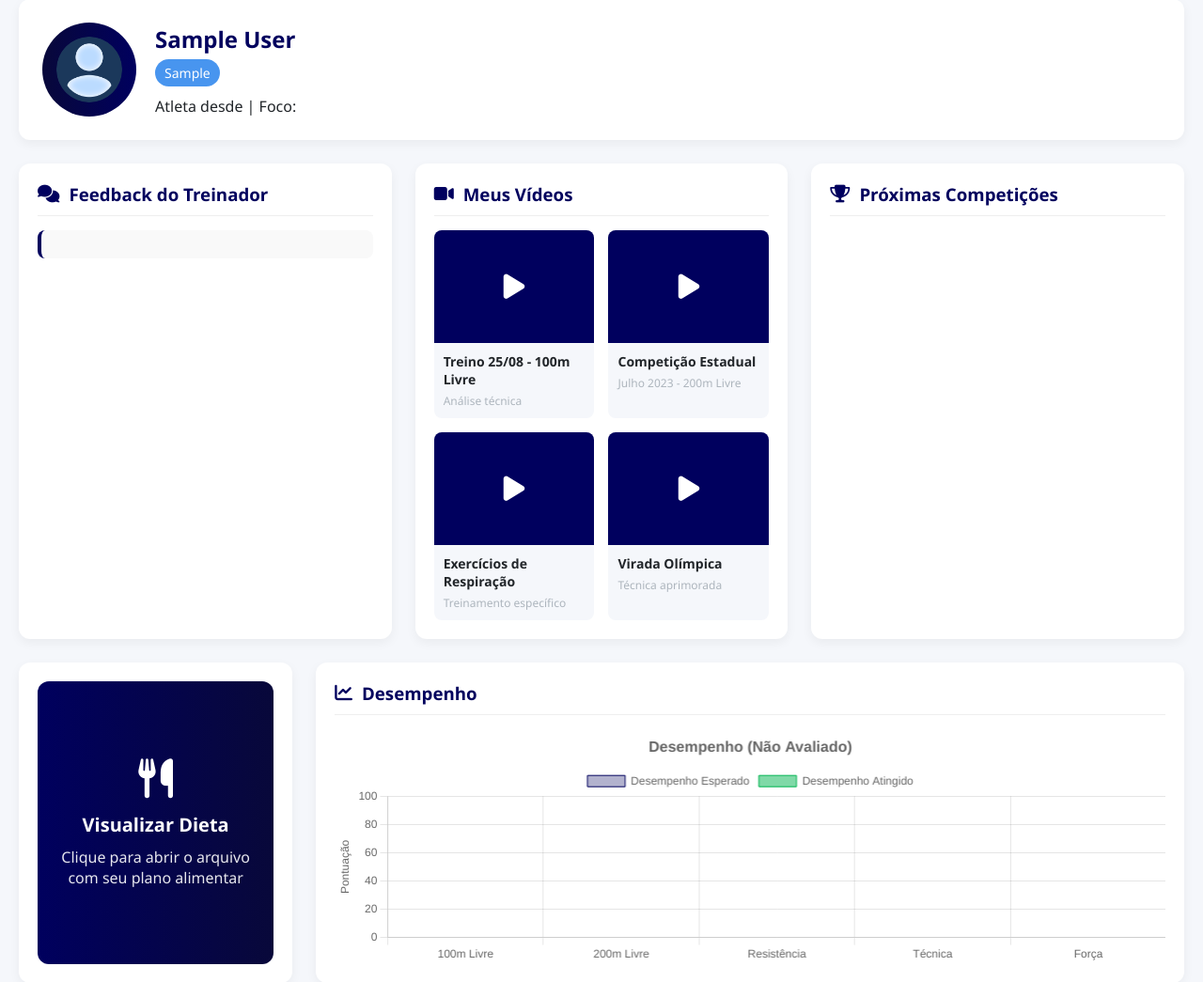
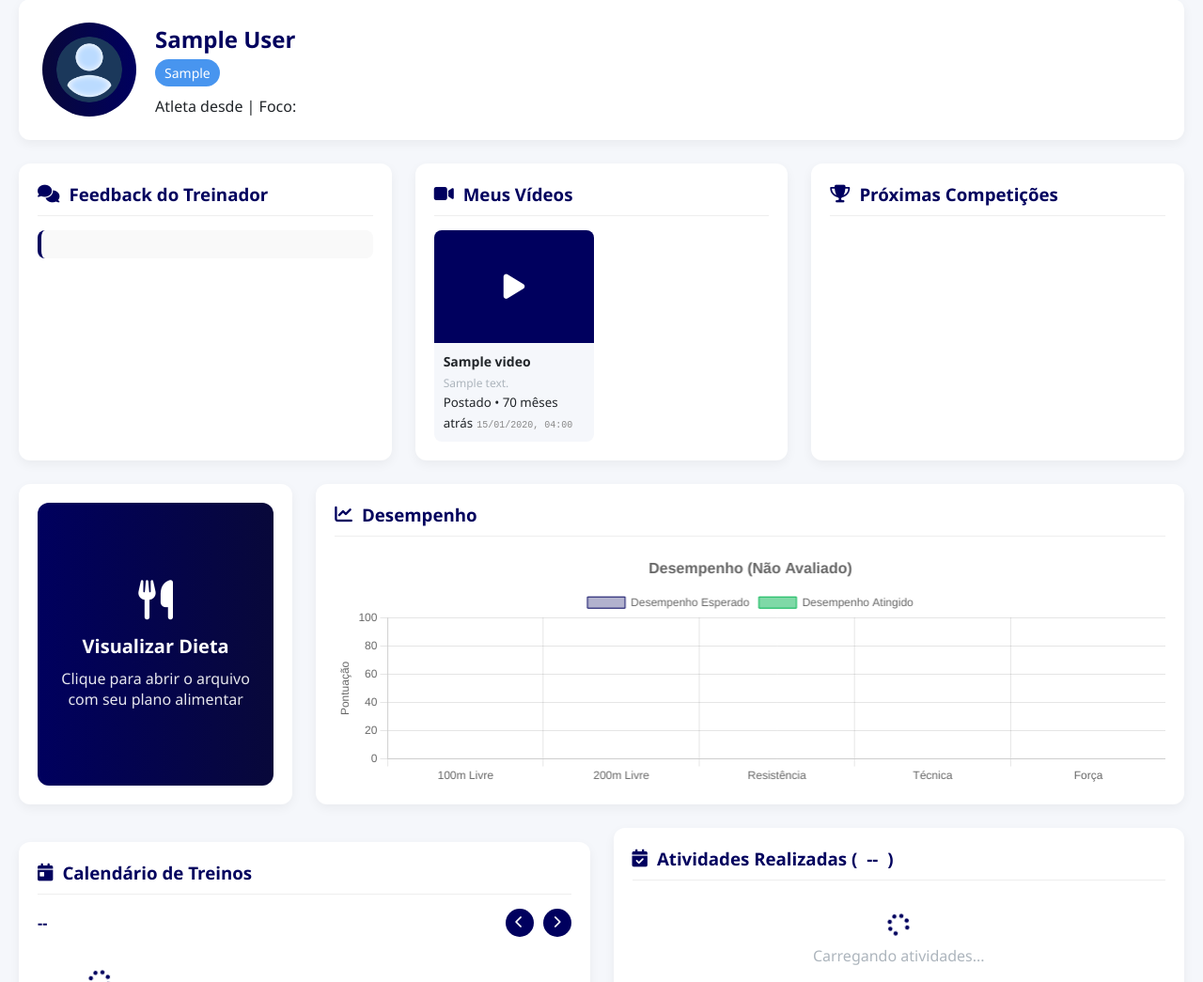
Before and after one commit to DevLucxs/Instituto-Franciscani, a FastAPI app: page /aluno/dashboard/1 in a window 1280 px wide. Shown: the part 91-1136 px from the top of the page at 94% size. Run offline with FastAPI, Linux system fonts and the light colour scheme; tables that the repository leaves empty hold one stand-in row (values such as "Sample post"); parts of the project's set-up code (start-up, migrations or seed data) failed here and were passed over; some libraries are stand-ins or nearby versions.

Commit message:
Vídeos retornando para alunos

```diff
--- a/back/front/templates/pages_aluno/dashboard.html
+++ b/back/front/templates/pages_aluno/dashboard.html
@@ -1792,15 +1792,21 @@
         async function carregarVideosDoAtleta() {
     try {
         const token = localStorage.getItem('jwt_token');
-                const baseURL = window.location.protocol === 'file:' ? 'http://localhost:5000' : '';
-
-                // Determinar ID do atleta logado
-                const usuarioInfo = JSON.parse(localStorage.getItem('usuario_info') || '{}');
-                const atletaId = 1; // Ana Mendonça tem atleta_id = 1
+        const baseURL = window.location.origin; // Correção simples de URL
+
+        // Pega o ID do atleta DIRETAMENTE DA URL
+        const { atletaId } = getParametrosDaURL();
+
+        if (!atletaId || isNaN(parseInt(atletaId))) {
+            console.warn("⚠️ ID do atleta na URL é inválido. Vídeos não serão carregados.");
+            atualizarListaVideos([]); // Mostra a mensagem de "Nenhum vídeo"
+            return;
+        }
 
         console.log('🎥 [VÍDEOS] Carregando vídeos para atleta:', atletaId);
 
-                const response = await fetch(`${baseURL}/api/atletas/${atletaId}/videos`, {
+        // Chama a rota correta da API
+        const response = await fetch(`${baseURL}/api/alunos/${atletaId}/videos`, {
             method: 'GET',
             headers: {
                 'Authorization': `Bearer ${token}`,
@@ -1819,10 +1825,12 @@
             atualizarListaVideos(data.videos);
         } else {
             console.error('❌ [VÍDEOS] Erro na API:', data.erro);
+            atualizarListaVideos([]); // Mostra a mensagem de "Nenhum vídeo"
         }
 
     } catch (error) {
         console.error('❌ [VÍDEOS] Erro ao carregar vídeos:', error);
+        atualizarListaVideos([]); // Mostra a mensagem de "Nenhum vídeo"
     }
 }
 
@@ -1869,6 +1877,8 @@
     const tempoRelativo = calcularTempoRelativo(dataUpload);
     const dataHoraCompleta = formatarDataHoraCompleta(dataUpload);
 
+    // AQUI ESTÁ A CORREÇÃO:
+    // Colocando o HTML da thumbnail de volta
     videoDiv.innerHTML = `
         <div class="video-thumbnail">
             <i class="fas fa-play"></i>
@@ -1876,7 +1886,7 @@
         <div class="video-info">
             <h4>${video.titulo}</h4>
             <p>${video.descricao || 'Vídeo de treinamento'}</p>
-                        <small>Postado por ${video.treinador_nome} • ${tempoRelativo}</small>
+            <small>Postado • ${tempoRelativo}</small>
             <small class="video-datetime">${dataHoraCompleta}</small>
         </div>
     `;
@@ -1966,21 +1976,17 @@
         return;
     }
 
-            // Verificar se a URL do vídeo é válida
+    // Verificar se a URL do vídeo é válida (ISSO DEVE VIR ANTES de usar a URL)
     if (!video.url_video || video.url_video.trim() === '') {
         console.error('❌ [VÍDEO] URL do vídeo inválida:', video.url_video);
         alert('Erro: URL do vídeo não disponível');
         return;
     }
 
-            console.log('🎥 [VÍDEO] Configurando vídeo com URL:', video.url_video);
-
-            // Construir URL correta para arquivos locais
-            let videoUrl = video.url_video;
-            if (video.url_video.startsWith('/uploads/')) {
-                // Para arquivos locais, usar a rota do Flask
-                videoUrl = `http://localhost:5000${video.url_video}`;
-            }
+    // 1. CONSTRUIR A URL CORRETA (USANDO A ORIGEM ATUAL)
+    const videoUrl = window.location.origin + video.url_video;
+
+    // 2. REMOVEMOS O BLOCO DE CÓDIGO ANTIGO QUE USAVA "localhost:5000"
 
     console.log('🎥 [VÍDEO] URL final do vídeo:', videoUrl);
 
@@ -2016,12 +2022,12 @@
     videoTitle.textContent = video.titulo;
     videoDescription.textContent = video.descricao || 'Sem descrição disponível';
     videoDate.textContent = `${tempoRelativo} (${dataHoraCompleta})`;
-            videoAthlete.textContent = `Postado por ${video.treinador_nome}`;
+    videoAthlete.textContent = `Postado pelo seu treinador`;
 
     console.log('🎥 [VÍDEO] Abrindo modal...');
 
     // Abrir o modal
-            document.getElementById('videoViewModal').style.display = 'block';
+    document.getElementById('videoViewModal').style.display = 'flex';
 }
 
         // Função para fechar o modal de visualização de vídeo
--- a/back/main.py
+++ b/back/main.py
@@ -957,6 +957,44 @@ async def update_evento(evento_id: int, evento_data: EventoCreate, db: Session =
         db.rollback()
         raise HTTPException(status_code=500, detail=f"Erro ao atualizar evento: {str(e)}")
 
+#ROTA PARA RETORNAR VÍDEOS DE UM ALUNO ESPECÍFICO
+@app.get("/api/alunos/{aluno_id}/videos")
+async def get_videos_for_aluno(aluno_id: int, db: Session = Depends(get_db)):
+    try:
+        # 1. Faz a query filtrando pelo ID do aluno
+        videos = db.query(models.Video)\
+                   .filter(models.Video.aluno_id == aluno_id)\
+                   .order_by(models.Video.data_upload.desc())\
+                   .all()
+
+        videos_list = []
+        for v in videos:
+            # 2. (Lógica de limpeza de path que você já usa)
+            url_video_path = v.filepath
+            if url_video_path:
+                url_video_path = url_video_path.replace("\\", "/")
+                if url_video_path.startswith("./"):
+                    url_video_path = url_video_path[1:]
+
+            # 3. Monta a lista de vídeos
+            videos_list.append({
+                "id": v.id,
+                "titulo": v.titulo,
+                "descricao": v.descricao,
+                "url_video": v.filepath, # Sua função JS de visualização já trata o caminho
+                "data_upload": v.data_upload.isoformat(),
+                "atleta_id": v.aluno_id,
+
+                # NOTA: O seu modelo 'Video' não armazena qual
+                # treinador fez o upload. Vamos tratar isso no JS.
+            })
+
+        return {"sucesso": True, "videos": videos_list}
+
+    except Exception as e:
+        print(f"Erro ao buscar vídeos do aluno: {e}")
+        raise HTTPException(status_code=500, detail="Erro ao buscar vídeos do aluno")
+
 # Logout
 @app.get("/logout")
 async def logout():
```
Lines whose indentation alone changed are shown as unchanged.
